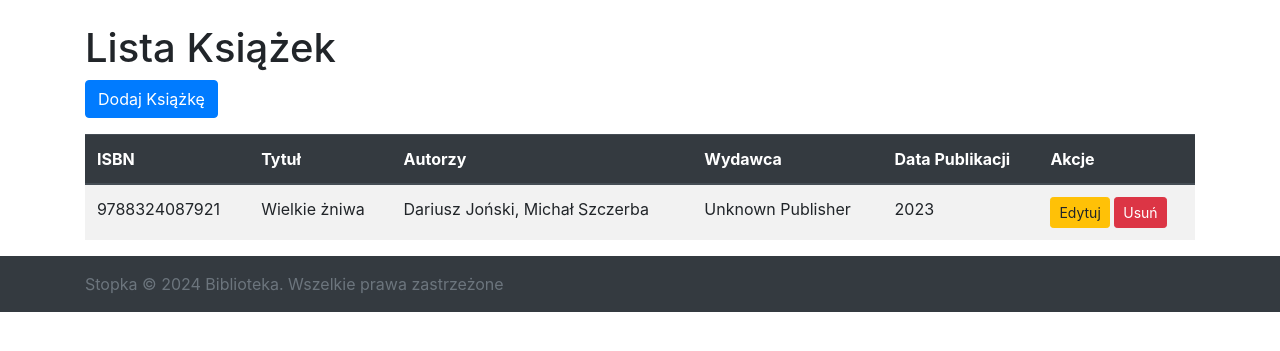
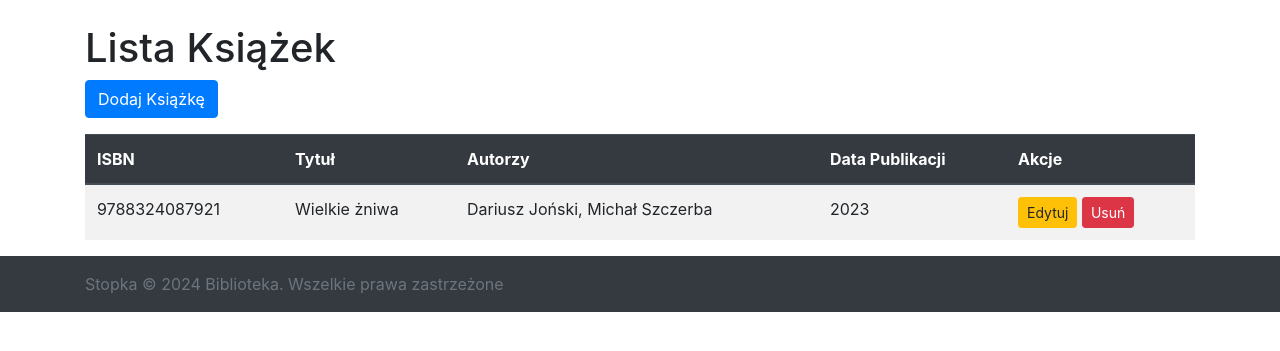
Before and after one commit to amdla/library_project, a Django app: page /books/ in a window 1280 px wide. Shown: the part 56-407 px from the top of the page. Run offline with Django 5.2, Linux system fonts and the light colour scheme; data comes from the database, SQL or seed files in the repository; both versions use the stored data as it was after the commit; some libraries are stand-ins or nearby versions.

Commit message:
temporarily removed publisher field from books form, updated TODO

```diff
--- a/library_app/models.py
+++ b/library_app/models.py
@@ -30,7 +30,6 @@ class Book(models.Model):
                 book_info = book_data["items"][0]["volumeInfo"]
                 self.title = book_info.get("title", "No Title")
                 self.authors = ", ".join(book_info.get("authors", []))
-                self.publisher = book_info.get("publisher", "Unknown Publisher")
                 self.publication_date = book_info.get("publishedDate", "Unknown Date")
 
 class Loan(models.Model):
--- a/library_app/templates/lists/book_list.html
+++ b/library_app/templates/lists/book_list.html
@@ -10,7 +10,6 @@
       <th scope="col">ISBN</th>
       <th scope="col">Tytuł</th>
       <th scope="col">Autorzy</th>
-      <th scope="col">Wydawca</th>
       <th scope="col">Data Publikacji</th>
       <th scope="col">Akcje</th>
     </tr>
@@ -21,7 +20,6 @@
         <td>{{ book.isbn }}</td>
         <td>{{ book.title }}</td>
         <td>{{ book.authors }}</td>
-        <td>{{ book.publisher }}</td>
         <td>{{ book.publication_date }}</td>
         <td>
           <a href="{% url 'book-update' book.pk %}" class="btn btn-warning btn-sm">Edytuj</a>
```
Also changed, not shown: TODO.md (+0 -1 lines), db.sqlite3.
